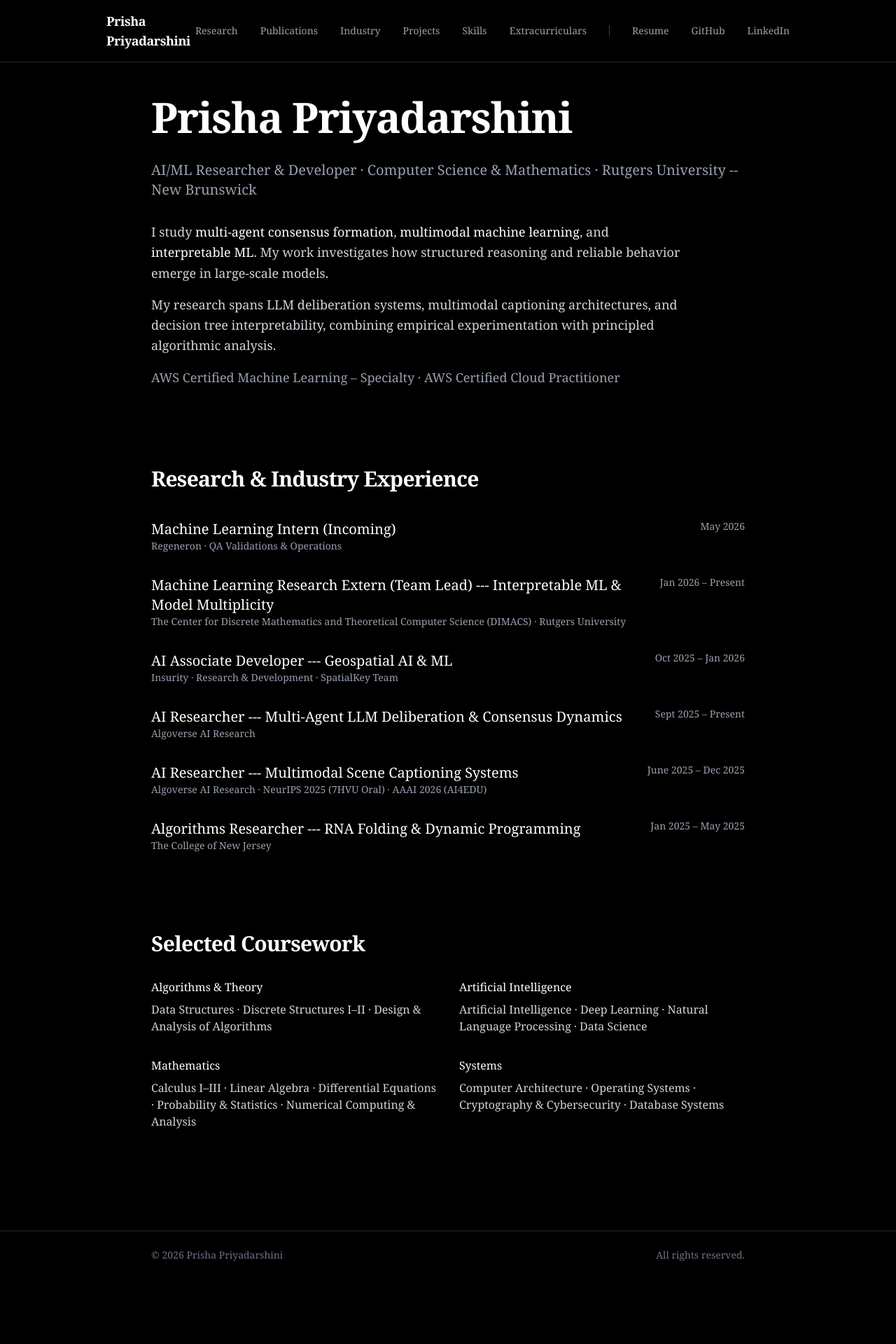
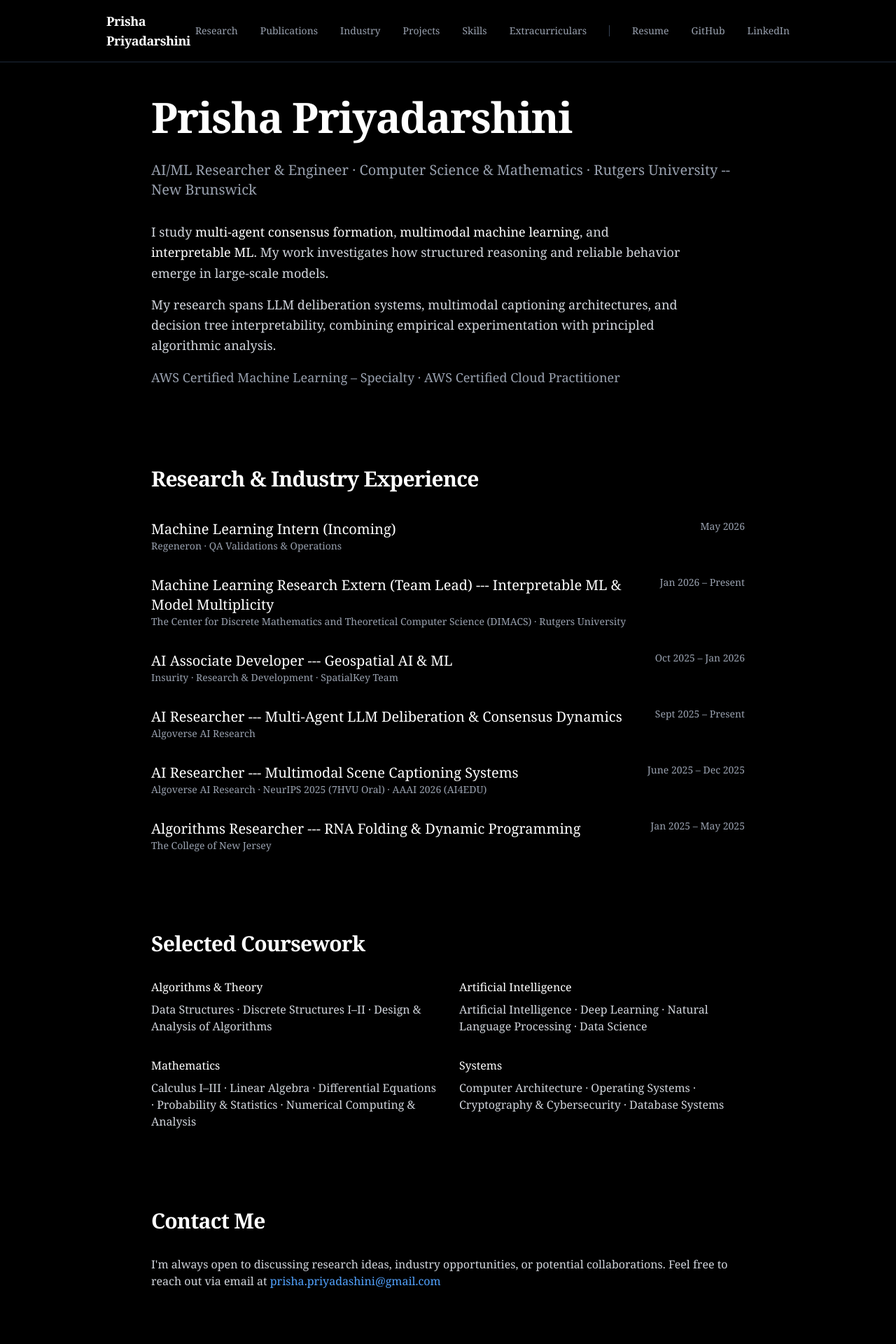
Before and after one commit to priyadp1/Website, a Next.js app in the folder prisha-portfolio/: page / in a window 1280 px wide. Shown: the top 1920 px of the page at 70% size. Before the commit the page ends 1827 px from the top, so only its background shows below. Built offline with nearby package versions, Linux system fonts and the light colour scheme.

Commit message:
Added contact info

```diff
--- a/prisha-portfolio/src/app/page.tsx
+++ b/prisha-portfolio/src/app/page.tsx
@@ -9,7 +9,7 @@ export default function Home() {
         </h1>
 
         <p className="text-xl text-gray-400">
-          AI/ML Researcher & Developer · Computer Science & Mathematics · Rutgers University -- New Brunswick
+          AI/ML Researcher & Engineer · Computer Science & Mathematics · Rutgers University -- New Brunswick
         </p>
 
         <div className="max-w-3xl text-gray-300 leading-relaxed space-y-4 text-lg">
@@ -173,6 +173,18 @@ export default function Home() {
         </div>
       </section>
 
+      <section className="space-y-8">
+        <h2 className="text-3xl font-semibold text-white tracking-tight">
+          Contact Me
+        </h2>
+        <p className="text-gray-300">
+          I'm always open to discussing research ideas, industry opportunities, or potential collaborations.
+          Feel free to reach out via email at <a href="mailto:prisha.priyadashini@gmail.com" className="text-blue-400 hover:underline">
+            prisha.priyadashini@gmail.com
+          </a>
+        </p>
+      </section>
+
     </div>
   );
 }
```
Also changed, not shown: 1 other file (tests, documents, lock files or other folders).
